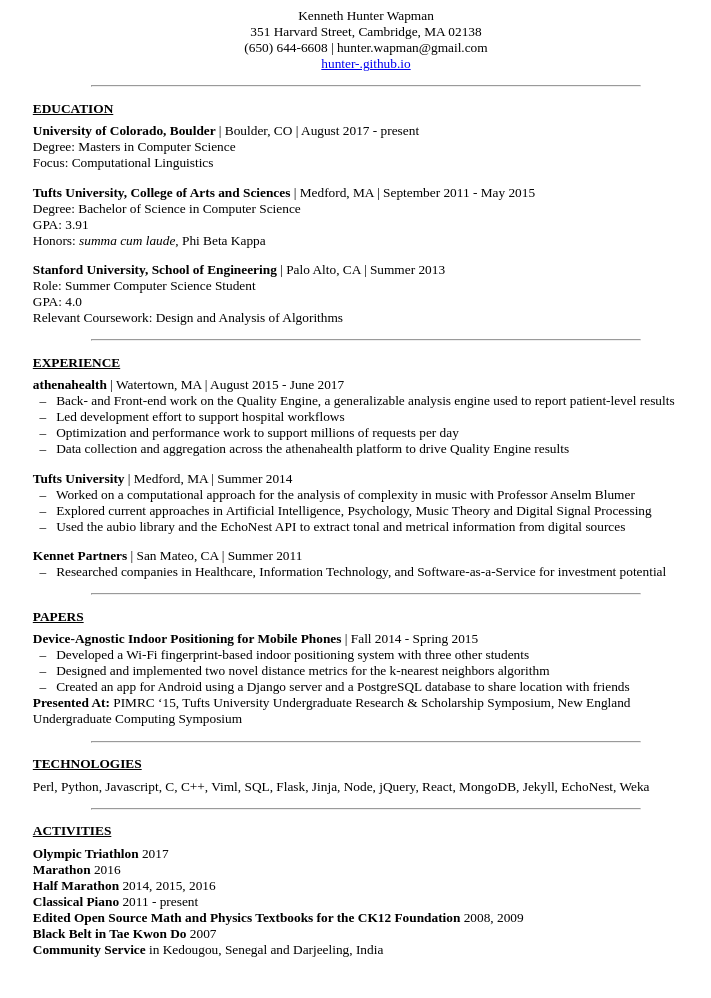
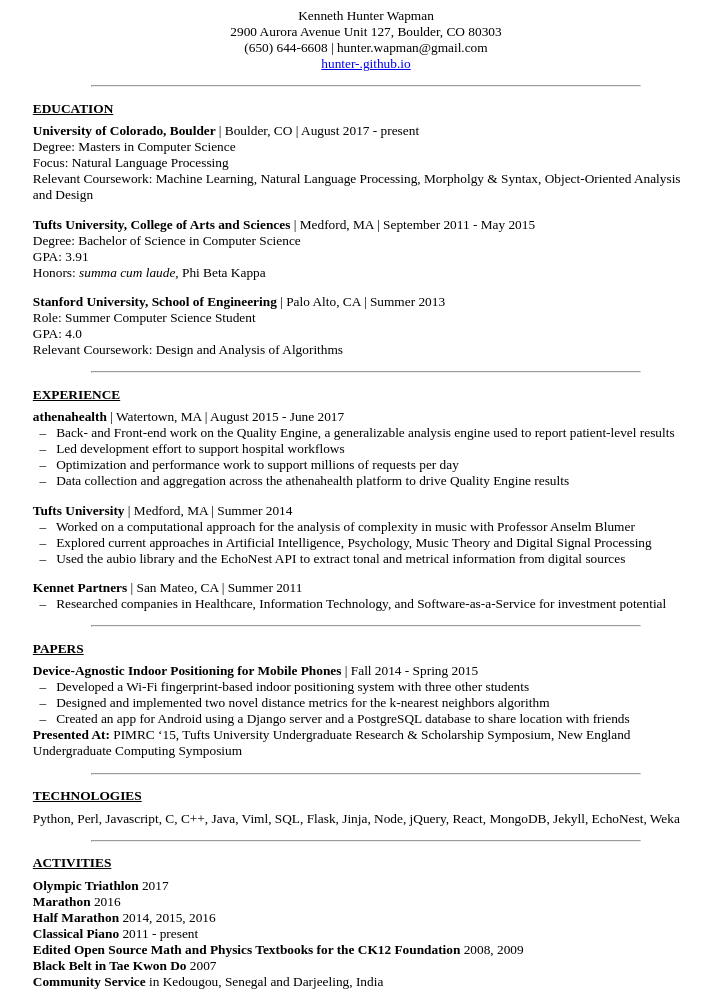
Before and after one commit to hneutr/hv-flask, a Flask app: page /resume.html in a window 1280 px wide. Shown: the whole page, without its empty margins (274-985 px from the left). Before the commit the page ends 957 px from the top, so only its background shows below. Run offline with Flask 2, Linux system fonts and the light colour scheme; parts of the project's set-up code (start-up, migrations or seed data) failed here and were passed over.

Commit message:
updated resume

```diff
--- a/templates/resume.html
+++ b/templates/resume.html
@@ -64,7 +64,7 @@ ul > li:before {
     <div id="main">
 		<div id="about">
 			<p class="name">Kenneth Hunter Wapman</p>
-			<p class="address">351 Harvard Street, Cambridge, MA 02138</p>
+			<p class="address">2900 Aurora Avenue Unit 127, Boulder, CO 80303</p>
 			<p class="contact">(650) 644-6608 | hunter.wapman@gmail.com</p>
 			<p class="website"> <a href="hunter-.github.io">hunter-.github.io</a></p>
 		</div>
@@ -100,7 +100,10 @@ ul > li:before {
 
 						<p class="Degree">Degree: Masters in Computer Science</p>
 
-						<p class="Focus">Focus: Computational Linguistics</p>
+						<p class="Focus">Focus: Natural Language Processing</p>
+
+						<p class="Relevant Coursework">Relevant Coursework: Machine Learning, Natural Language Processing, Morpholgy & Syntax, Object-Oriented Analysis and Design
+</p>
 
 
 
@@ -380,10 +383,10 @@ ul > li:before {
 				<p class="one-line-list">
 
 
-		Perl,
+		Python,
 
 
-		Python,
+		Perl,
 
 
 		Javascript,
@@ -393,6 +396,9 @@ ul > li:before {
 
 
 		C++,
+
+
+		Java,
 
 
 		Viml,
```
